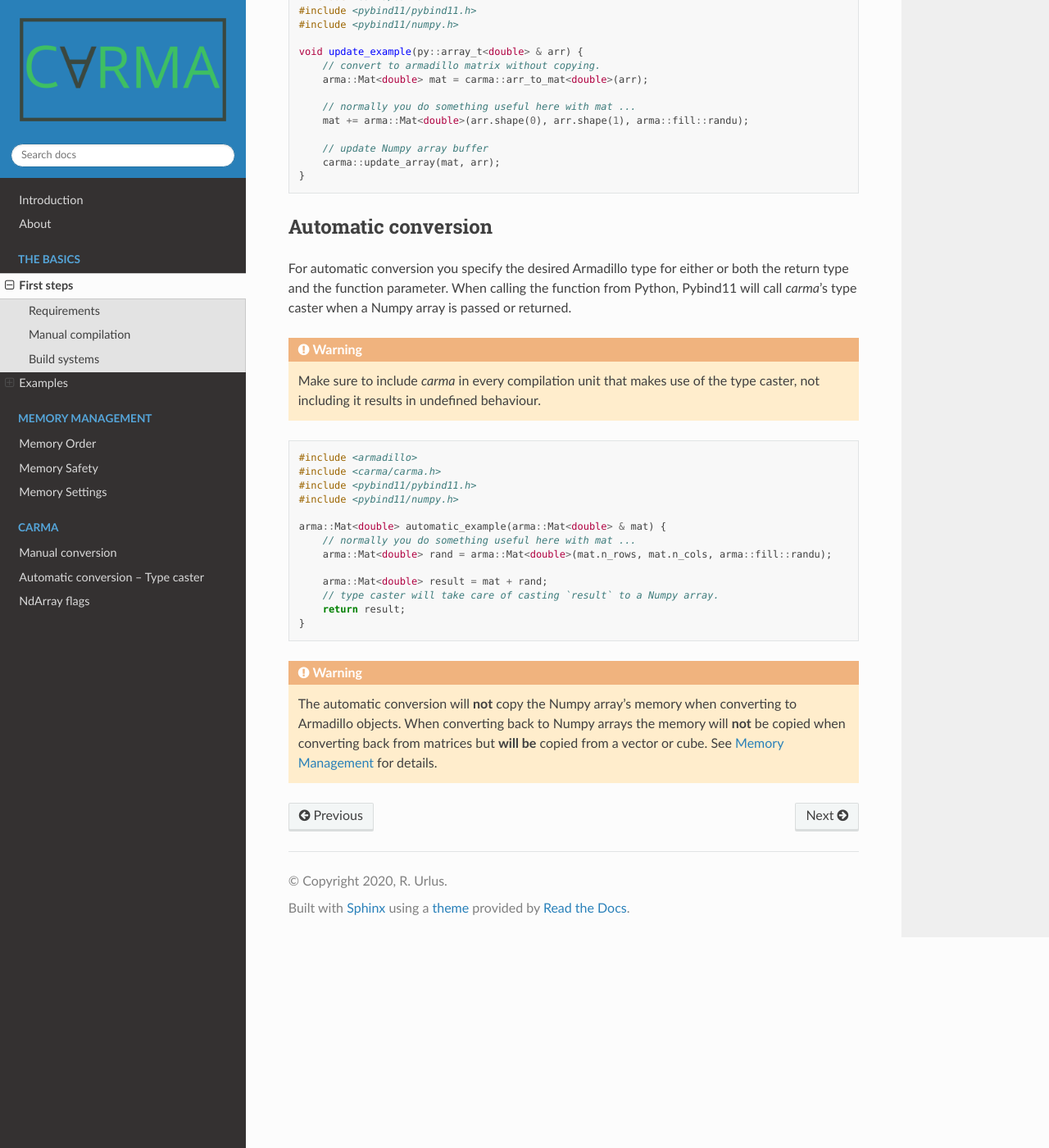
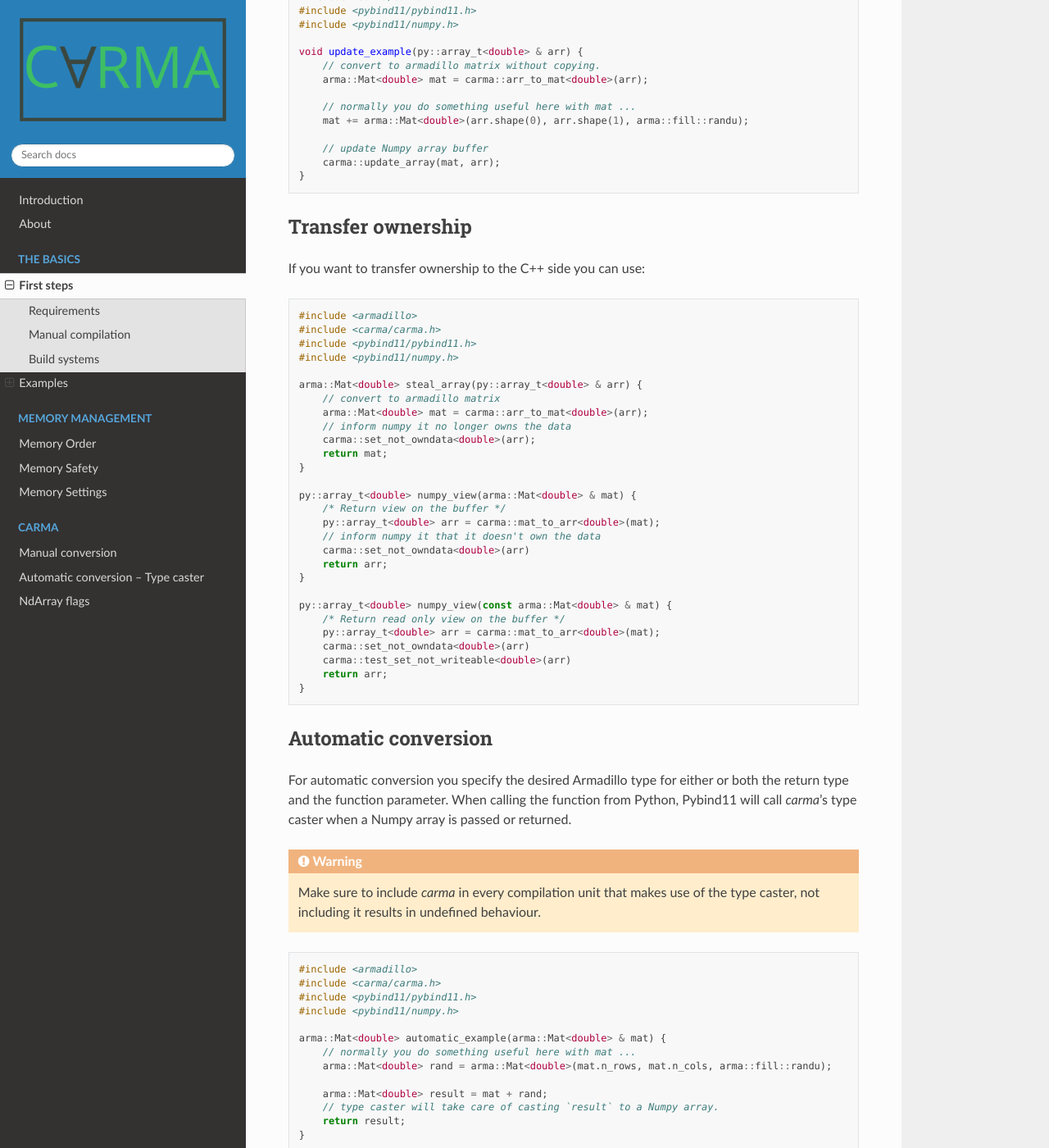
Before and after one commit to RUrlus/carma, a Sphinx documentation site: the page built from docs/source/basic_usage.rst, in a window 1280 px wide and 1400 px high, scrolled down 2346 px. Shown: the whole window at 82% size. Built offline with Sphinx 7.4.7 and the Read the Docs theme 2.0.0, drawn with Linux system fonts in a browser that asks for light colours.

Commit message:
DOC: Function docs for set_not_

```diff
--- a/docs/source/basic_usage.rst
+++ b/docs/source/basic_usage.rst
@@ -119,6 +119,42 @@ Update array
         carma::update_array(mat, arr);
     }
 
+Transfer ownership
+******************
+
+If you want to transfer ownership to the C++ side you can use:
+
+.. code-block:: c++
+
+    #include <armadillo>
+    #include <carma/carma.h>
+    #include <pybind11/pybind11.h>
+    #include <pybind11/numpy.h>
+
+    arma::Mat<double> steal_array(py::array_t<double> & arr) {
+        // convert to armadillo matrix
+        arma::Mat<double> mat = carma::arr_to_mat<double>(arr);
+        // inform numpy it no longer owns the data
+        carma::set_not_owndata<double>(arr);
+        return mat;
+    }
+
+    py::array_t<double> numpy_view(arma::Mat<double> & mat) {
+        /* Return view on the buffer */
+        py::array_t<double> arr = carma::mat_to_arr<double>(mat);
+        // inform numpy it that it doesn't own the data
+        carma::set_not_owndata<double>(arr)
+        return arr;
+    }
+
+    py::array_t<double> numpy_view(const arma::Mat<double> & mat) {
+        /* Return read only view on the buffer */
+        py::array_t<double> arr = carma::mat_to_arr<double>(mat);
+        carma::set_not_owndata<double>(arr)
+        carma::test_set_not_writeable<double>(arr)
+        return arr;
+    }
+
 Automatic conversion
 ********************
 
```
Also changed, not shown: docs/source/carma.rst (+12 -0 lines).
